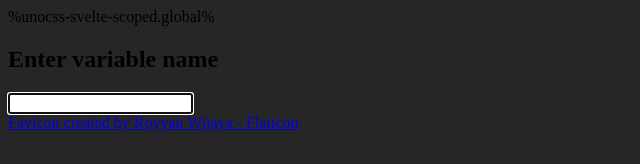
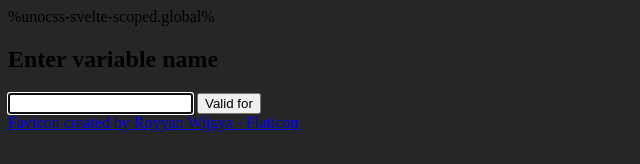
Before and after one commit to cronJohn/CanIUseVariableName, a SvelteKit app: page / in a window 1280 px wide. Shown: the top 164 px of the page, without its empty margins (0-640 px from the left). Built offline with nearby package versions, Linux system fonts and the light colour scheme.

Commit message:
Add toggle for showing valid/invalid languages for input

```diff
--- a/src/routes/+page.svelte
+++ b/src/routes/+page.svelte
@@ -8,9 +8,14 @@
     import { validatorLibrary } from "$lib/validators/langs";
 
     var inputName: string = $state("");
-    var languages: string[] = $state([]);
 
-    $inspect(languages);
+    var validLanguages: string[] = $state([]);
+    var invalidLanguages = $derived(Object.keys(validatorLibrary).filter((language) => !validLanguages.includes(language)));
+
+    var displayValid: boolean = $state(true);
+
+    // Since you can switch between valid and invalid languages, we need to keep track of the target length
+    const targetLanguageLength = $derived(displayValid ? validLanguages.length: invalidLanguages.length);
 
     const getIconName = (language: string) => {
         return validatorLibrary[language].iconName || language.toLowerCase();
@@ -36,23 +41,34 @@
     <section class="flex flex-col w-full mt-25vh justify-center items-center">
         <h1 class="c-white font-main mb-3">Enter variable name</h1>
         <input type="text" autofocus bind:value={inputName} oninput={async () => {
-            languages = await getAllValidLanguages(inputName);
+            validLanguages = await getAllValidLanguages(inputName);
         }}
-        class:invalid={inputName.length > 0 && languages.length == 0}
-        class:valid={languages.length > 0}
+        class:invalid={inputName.length > 0 && targetLanguageLength == 0}
+        class:valid={targetLanguageLength > 0}
         class="rounded border-none font-main w-300px font-size-1.5em text-center py-.2em" />
-        <span class="relative mt-1 rounded-md text-sm tracking-wider font-main font-bold"
-        class:c-green={languages.length > 0}
-        class:c-red={inputName.length > 0 && languages.length == 0}
+        <button class="relative mt-1 bg-transparent b-none rounded-md text-sm tracking-wider font-main
+                       underline underline-offset-3"
+        class:c-green={displayValid}
+        class:c-red={!displayValid}
+        class:hidden={inputName.length == 0}
+        onclick={() => displayValid = !displayValid}
         >
-            {#if languages.length > 0}
-                Valid
-            {:else if inputName.length > 0}
-                Invalid
+            {#if displayValid}
+                Valid for
+            {:else}
+                Invalid for
             {/if}
-        </span>
+        </button>
     </section>
 
+    {#if displayValid}
+        {@render displayLanguages(validLanguages)}
+    {:else}
+        {@render displayLanguages(invalidLanguages)}
+    {/if}
+</main>
+
+{#snippet displayLanguages(languages: string[])}
     <section class="flex flex-gap-2 flex-wrap w-500px">
         {#each languages as language, i (language)}
             <div
@@ -66,4 +82,4 @@
             </div>
         {/each}
     </section>
-</main>
+{/snippet}
--- a/uno.config.ts
+++ b/uno.config.ts
@@ -10,7 +10,7 @@ export default defineConfig({
         presetWebFonts({
             provider: 'google',
             fonts: {
-                main: 'Inter',
+                main: ['Inter:400,700'],
             }
         }),
     ],
```
